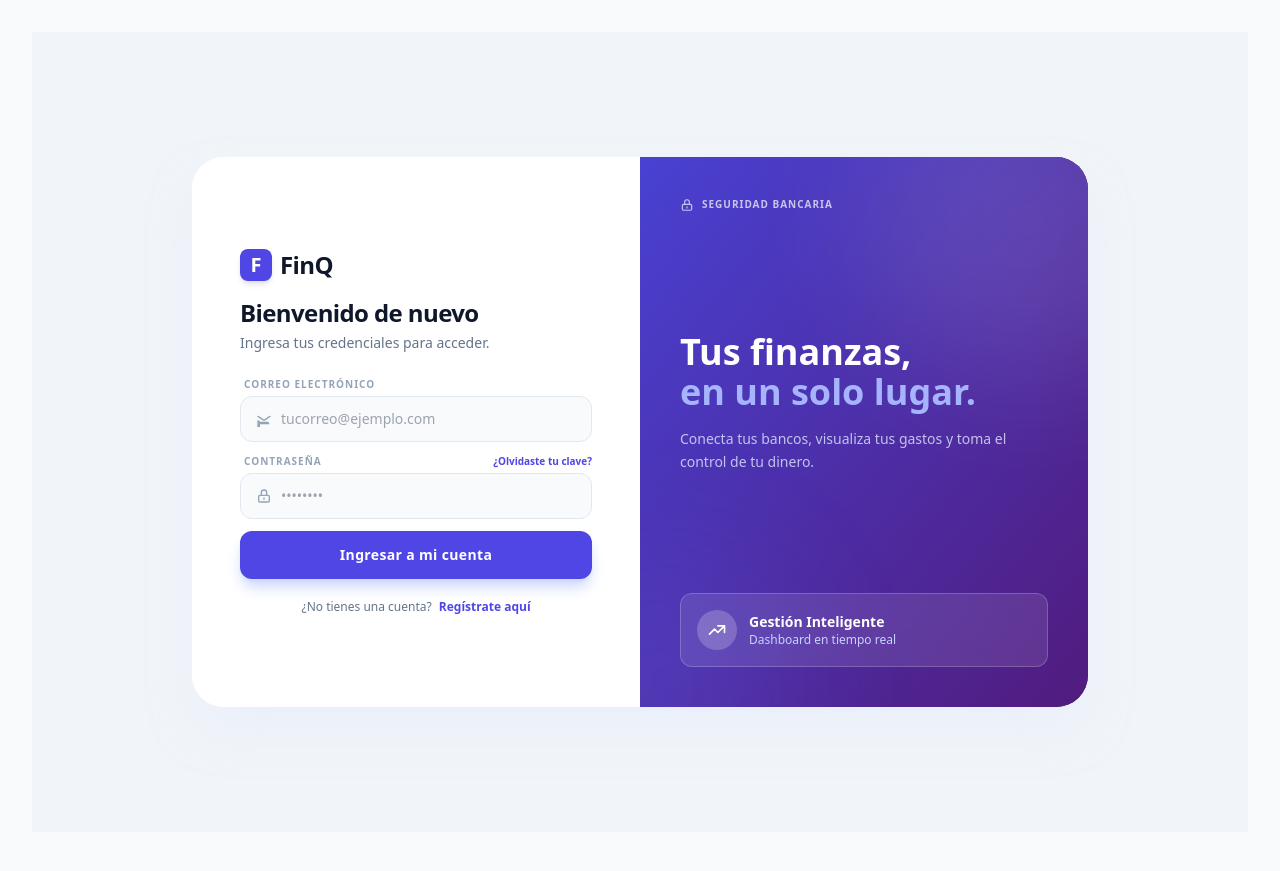
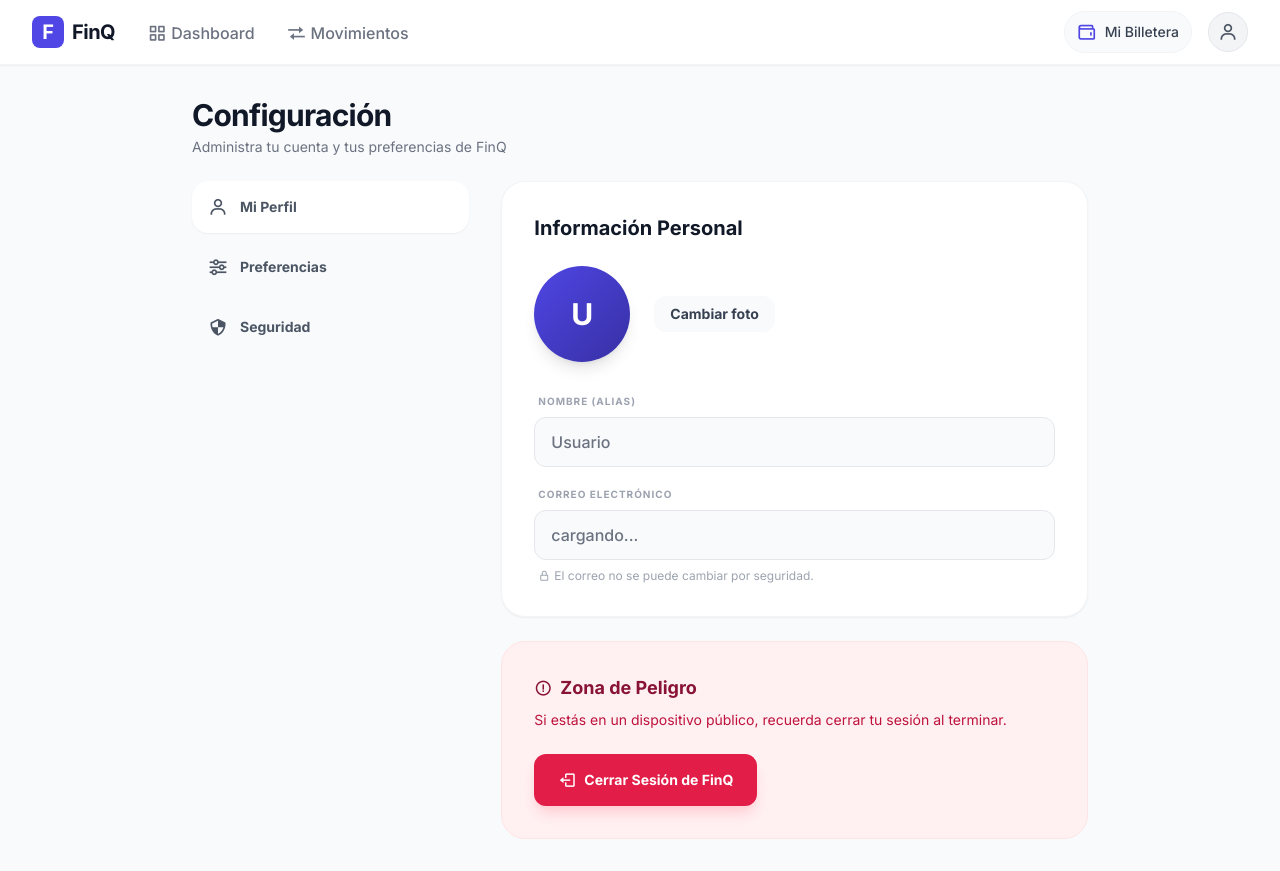
Before and after one commit to gxtti70/front-finq, an Angular app: page /configuracion in a window 1280 px wide. Before the commit this address led to /auth. Built offline with nearby package versions, Linux system fonts and the light colour scheme.

Commit message:
UI para la pestaña de configuracion

```diff
--- a/src/app/app.routes.ts
+++ b/src/app/app.routes.ts
@@ -3,6 +3,7 @@ import { Dashboard } from './components/dashboard/dashboard';
 import { Movimientos } from './components/movimientos/movimientos';
 import { Billetera } from './components/billetera/billetera';
 import { AuthComponent } from './components/auth/auth';
+import { ConfiguracionComponent } from './components/configuracion/configuracion';
 
 export const routes: Routes = [
   { path: '', redirectTo: 'auth', pathMatch: 'full' },
@@ -10,5 +11,6 @@ export const routes: Routes = [
   { path: 'dashboard', component: Dashboard },
   { path: 'movimientos', component: Movimientos },
   { path: 'billetera', component: Billetera },
+  { path: 'configuracion', component: ConfiguracionComponent },
   { path: '**', redirectTo: 'auth' }
 ];
--- /dev/null
+++ b/src/app/components/configuracion/configuracion.html
@@ -0,0 +1,88 @@
+<div class="space-y-6 animate-fade-in max-w-4xl mx-auto">
+
+  <div>
+    <h2 class="text-3xl font-black text-gray-900 tracking-tight">Configuración</h2>
+    <p class="text-sm text-gray-500 mt-1">Administra tu cuenta y tus preferencias de FinQ</p>
+  </div>
+
+  <div class="grid grid-cols-1 md:grid-cols-3 gap-8 mt-8">
+
+    <div class="space-y-2">
+      <button (click)="pestanaActiva.set('perfil')"
+              [class.bg-white]="pestanaActiva() === 'perfil'" [class.shadow-sm]="pestanaActiva() === 'perfil'" [class.text-finq-primary]="pestanaActiva() === 'perfil'"
+              class="w-full flex items-center gap-3 px-4 py-3 rounded-2xl text-sm font-bold text-gray-600 hover:bg-white hover:shadow-sm transition-all text-left">
+        <i class='bx bx-user text-xl'></i> Mi Perfil
+      </button>
+
+      <button (click)="pestanaActiva.set('preferencias')"
+              [class.bg-white]="pestanaActiva() === 'preferencias'" [class.shadow-sm]="pestanaActiva() === 'preferencias'" [class.text-finq-primary]="pestanaActiva() === 'preferencias'"
+              class="w-full flex items-center gap-3 px-4 py-3 rounded-2xl text-sm font-bold text-gray-600 hover:bg-white hover:shadow-sm transition-all text-left">
+        <i class='bx bx-slider-alt text-xl'></i> Preferencias
+      </button>
+
+      <button (click)="pestanaActiva.set('seguridad')"
+              [class.bg-white]="pestanaActiva() === 'seguridad'" [class.shadow-sm]="pestanaActiva() === 'seguridad'" [class.text-finq-primary]="pestanaActiva() === 'seguridad'"
+              class="w-full flex items-center gap-3 px-4 py-3 rounded-2xl text-sm font-bold text-gray-600 hover:bg-white hover:shadow-sm transition-all text-left">
+        <i class='bx bx-shield-quarter text-xl'></i> Seguridad
+      </button>
+    </div>
+
+    <div class="md:col-span-2 space-y-6">
+
+      @if (pestanaActiva() === 'perfil') {
+        <div class="bg-white p-8 rounded-3xl border border-gray-100 shadow-sm animate-slide-up">
+          <h3 class="text-xl font-bold text-gray-900 mb-6">Información Personal</h3>
+
+          <div class="flex items-center gap-6 mb-8">
+            <div class="w-24 h-24 bg-gradient-to-br from-finq-primary to-indigo-800 rounded-full flex items-center justify-center text-white text-3xl font-black shadow-lg">
+              {{ nombreUsuario.charAt(0) }}
+            </div>
+            <div>
+              <button class="bg-gray-50 text-gray-700 px-4 py-2 rounded-xl text-sm font-bold hover:bg-gray-200 transition-colors">
+                Cambiar foto
+              </button>
+            </div>
+          </div>
+
+          <div class="space-y-5">
+            <div>
+              <label class="block text-[10px] font-bold text-gray-400 uppercase tracking-widest mb-2 ml-1">Nombre (Alias)</label>
+              <input type="text" [value]="nombreUsuario" disabled
+                     class="w-full px-4 py-3 bg-gray-50 border border-gray-200 text-gray-500 rounded-xl outline-none font-medium cursor-not-allowed">
+            </div>
+            <div>
+              <label class="block text-[10px] font-bold text-gray-400 uppercase tracking-widest mb-2 ml-1">Correo Electrónico</label>
+              <input type="email" [value]="correoUsuario" disabled
+                     class="w-full px-4 py-3 bg-gray-50 border border-gray-200 text-gray-500 rounded-xl outline-none font-medium cursor-not-allowed">
+              <p class="text-xs text-gray-400 mt-2 ml-1 flex items-center gap-1">
+                <i class='bx bx-lock-alt'></i> El correo no se puede cambiar por seguridad.
+              </p>
+            </div>
+          </div>
+        </div>
+      }
+
+      @if (pestanaActiva() === 'preferencias' || pestanaActiva() === 'seguridad') {
+        <div class="bg-white p-8 rounded-3xl border border-gray-100 shadow-sm flex flex-col items-center justify-center text-center h-64 animate-slide-up">
+          <div class="w-16 h-16 bg-gray-50 rounded-full flex items-center justify-center text-gray-300 mb-4">
+            <i class='bx bx-wrench text-3xl'></i>
+          </div>
+          <h3 class="text-lg font-bold text-gray-900">Sección en construcción</h3>
+          <p class="text-sm text-gray-500 mt-1 max-w-sm">Pronto podrás modificar tu contraseña y ajustar la moneda de la aplicación.</p>
+        </div>
+      }
+
+      <div class="bg-rose-50 border border-rose-100 p-8 rounded-3xl">
+        <h3 class="text-lg font-bold text-rose-900 mb-2 flex items-center gap-2">
+          <i class='bx bx-error-circle'></i> Zona de Peligro
+        </h3>
+        <p class="text-sm text-rose-700 mb-6">Si estás en un dispositivo público, recuerda cerrar tu sesión al terminar.</p>
+
+        <button (click)="cerrarSesion()" class="bg-rose-600 hover:bg-rose-700 text-white px-6 py-3 rounded-xl text-sm font-bold transition-all shadow-lg shadow-rose-200 flex items-center gap-2">
+          <i class='bx bx-log-out text-lg'></i> Cerrar Sesión de FinQ
+        </button>
+      </div>
+
+    </div>
+  </div>
+</div>
--- /dev/null
+++ b/src/app/components/configuracion/configuracion.ts
@@ -0,0 +1,49 @@
+import { Component, OnInit, inject, signal } from '@angular/core';
+import { Router } from '@angular/router';
+
+@Component({
+  selector: 'app-configuracion',
+  standalone: true,
+  templateUrl: './configuracion.html'
+})
+export class ConfiguracionComponent implements OnInit {
+  private router = inject(Router);
+
+  nombreUsuario: string = 'Usuario';
+  correoUsuario: string = 'cargando...';
+
+  // Guardamos la pestaña activa por si luego quiere meterle más cosas
+  pestanaActiva = signal<string>('perfil');
+
+  ngOnInit() {
+    this.extraerInfoDelToken();
+  }
+
+  extraerInfoDelToken() {
+    const token = localStorage.getItem('token');
+    if (token) {
+      try {
+        const payloadBase64 = token.split('.')[1];
+        const payloadDecoded = atob(payloadBase64);
+        const payloadJson = JSON.parse(payloadDecoded);
+
+        const email = payloadJson.sub;
+        if (email) {
+          this.correoUsuario = email;
+          let nombreCortado = email.split('@')[0];
+          this.nombreUsuario = nombreCortado.charAt(0).toUpperCase() + nombreCortado.slice(1);
+        }
+      } catch (e) {
+        this.nombreUsuario = 'Usuario';
+        this.correoUsuario = 'sin_correo@finq.com';
+      }
+    }
+  }
+
+  cerrarSesion() {
+    // 1. Destruimos el carnet de identidad
+    localStorage.removeItem('token');
+    // 2. Lo pateamos pa' la calle (Login)
+    this.router.navigate(['/login']);
+  }
+}
--- a/src/app/components/navbar/navbar.html
+++ b/src/app/components/navbar/navbar.html
@@ -39,17 +39,18 @@
           <button (click)="toggleProfileMenu()" class="w-10 h-10 rounded-full bg-gray-100 border border-gray-200 flex items-center justify-center hover:bg-gray-200 transition-colors focus:outline-none focus:ring-2 focus:ring-finq-primary focus:ring-offset-2">
             <i class='bx bx-user text-gray-600 text-xl'></i>
           </button>
-
-         @if (isProfileMenuOpen()) {
+@if (isProfileMenuOpen()) {
             <div class="absolute right-0 mt-2 w-48 bg-white rounded-xl shadow-lg border border-gray-100 py-2 z-50 animate-fade-in">
               <div class="px-4 py-3 border-b border-gray-50">
                 <p class="text-sm font-semibold text-gray-900">{{ nombreUsuario }}</p>
                 <p class="text-xs text-gray-500 truncate" [title]="correoUsuario">{{ correoUsuario }}</p>
               </div>
-              <a href="#" class="block px-4 py-2 text-sm text-gray-700 hover:bg-gray-50 hover:text-finq-primary transition-colors flex items-center gap-2">
+
+              <a routerLink="/configuracion" (click)="isProfileMenuOpen.set(false)" class="block px-4 py-2 text-sm text-gray-700 hover:bg-gray-50 hover:text-finq-primary transition-colors flex items-center gap-2 cursor-pointer">
                 <i class='bx bx-cog'></i> Configuración
               </a>
-              <a href="#" class="block px-4 py-2 text-sm text-red-600 hover:bg-red-50 transition-colors flex items-center gap-2 mt-1">
+
+              <a (click)="cerrarSesion()" class="block px-4 py-2 text-sm text-red-600 hover:bg-red-50 transition-colors flex items-center gap-2 mt-1 cursor-pointer">
                 <i class='bx bx-log-out'></i> Cerrar Sesión
               </a>
             </div>
--- a/src/app/components/navbar/navbar.ts
+++ b/src/app/components/navbar/navbar.ts
@@ -1,5 +1,5 @@
-import { Component, signal, OnInit } from '@angular/core';
-import { RouterLink, RouterLinkActive } from '@angular/router';
+import { Component, signal, OnInit, inject } from '@angular/core';
+import { RouterLink, RouterLinkActive, Router } from '@angular/router'; // 🟢 Agregamos Router aquí
 
 @Component({
   selector: 'app-navbar',
@@ -8,19 +8,19 @@ import { RouterLink, RouterLinkActive } from '@angular/router';
   templateUrl: './navbar.html'
 })
 export class NavbarComponent implements OnInit {
+
+  private router = inject(Router); // 🟢 Inyectamos el Router para poder redirigir al login
+
   isProfileMenuOpen = signal(false);
   isMobileMenuOpen = signal(false);
 
-  //Variables para guardar la identidad
   nombreUsuario: string = 'Usuario';
   correoUsuario: string = 'cargando...';
 
-  //Esto se ejecuta apenas el Navbar aparece en pantalla
   ngOnInit() {
     this.extraerInfoDelToken();
   }
 
-  // Funciones para alternar (abrir/cerrar) los menús
   toggleProfileMenu() {
     this.isProfileMenuOpen.update(val => !val);
     if (this.isProfileMenuOpen()) this.isMobileMenuOpen.set(false);
@@ -31,7 +31,6 @@ export class NavbarComponent implements OnInit {
     if (this.isMobileMenuOpen()) this.isProfileMenuOpen.set(false);
   }
 
-  //Función para descifrar el Token y sacar los datos
   extraerInfoDelToken() {
     const token = localStorage.getItem('token');
 
@@ -41,12 +40,10 @@ export class NavbarComponent implements OnInit {
         const payloadDecoded = atob(payloadBase64);
         const payloadJson = JSON.parse(payloadDecoded);
 
-        // El correo original viene en la propiedad "sub"
         const email = payloadJson.sub;
 
         if (email) {
-          this.correoUsuario = email; // Guardamos el correo completo
-
+          this.correoUsuario = email;
           let nombreCortado = email.split('@')[0];
           this.nombreUsuario = nombreCortado.charAt(0).toUpperCase() + nombreCortado.slice(1);
         }
@@ -60,4 +57,11 @@ export class NavbarComponent implements OnInit {
       this.correoUsuario = 'sin_correo@finq.com';
     }
   }
+
+  // 🟢 LA FUNCIÓN QUE FALTABA
+  cerrarSesion() {
+    localStorage.removeItem('token'); // Quemamos el carnet
+    this.isProfileMenuOpen.set(false); // Cerramos el menú
+    this.router.navigate(['/login']); // Lo mandamos pa' fuera
+  }
 }
```
